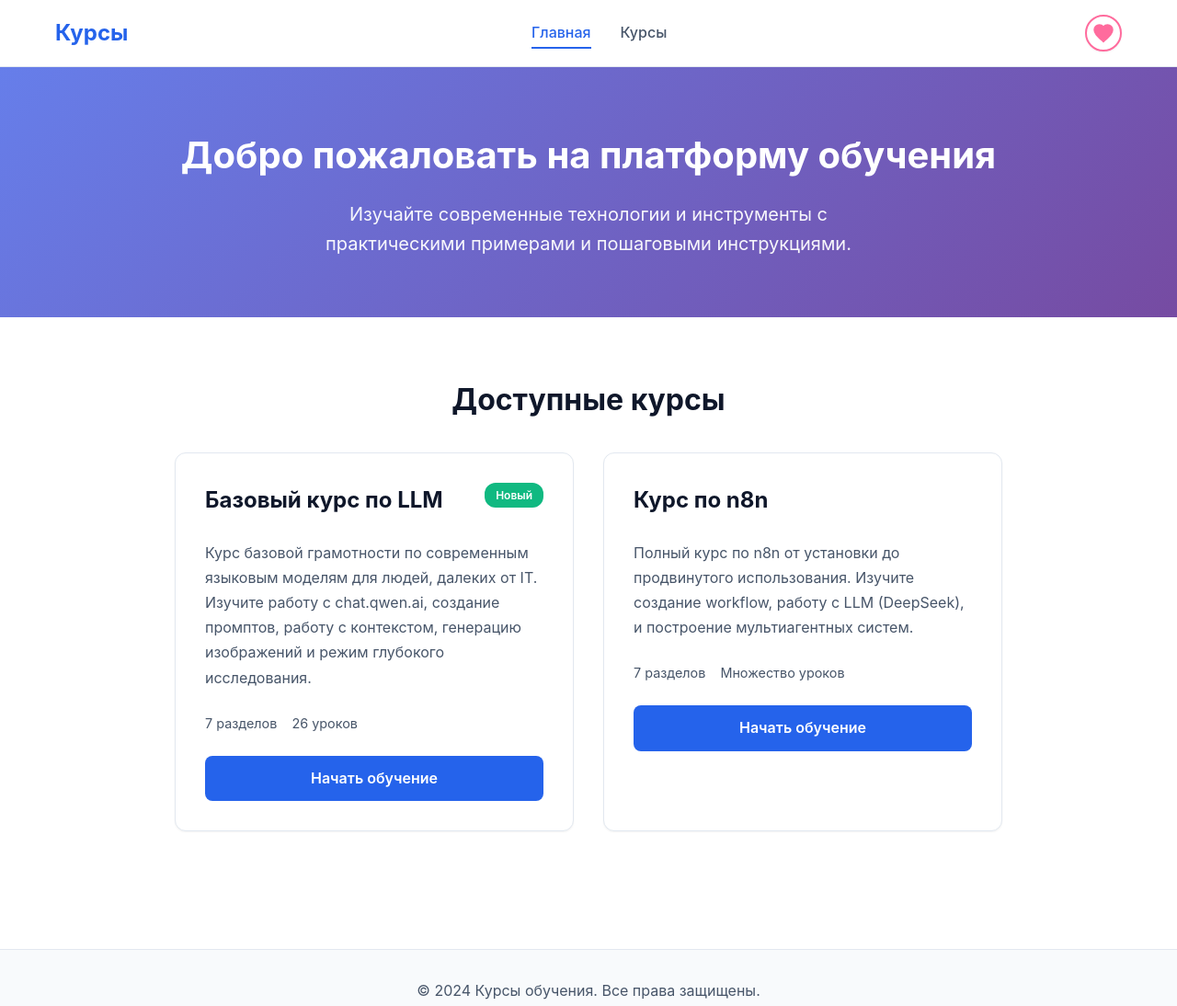
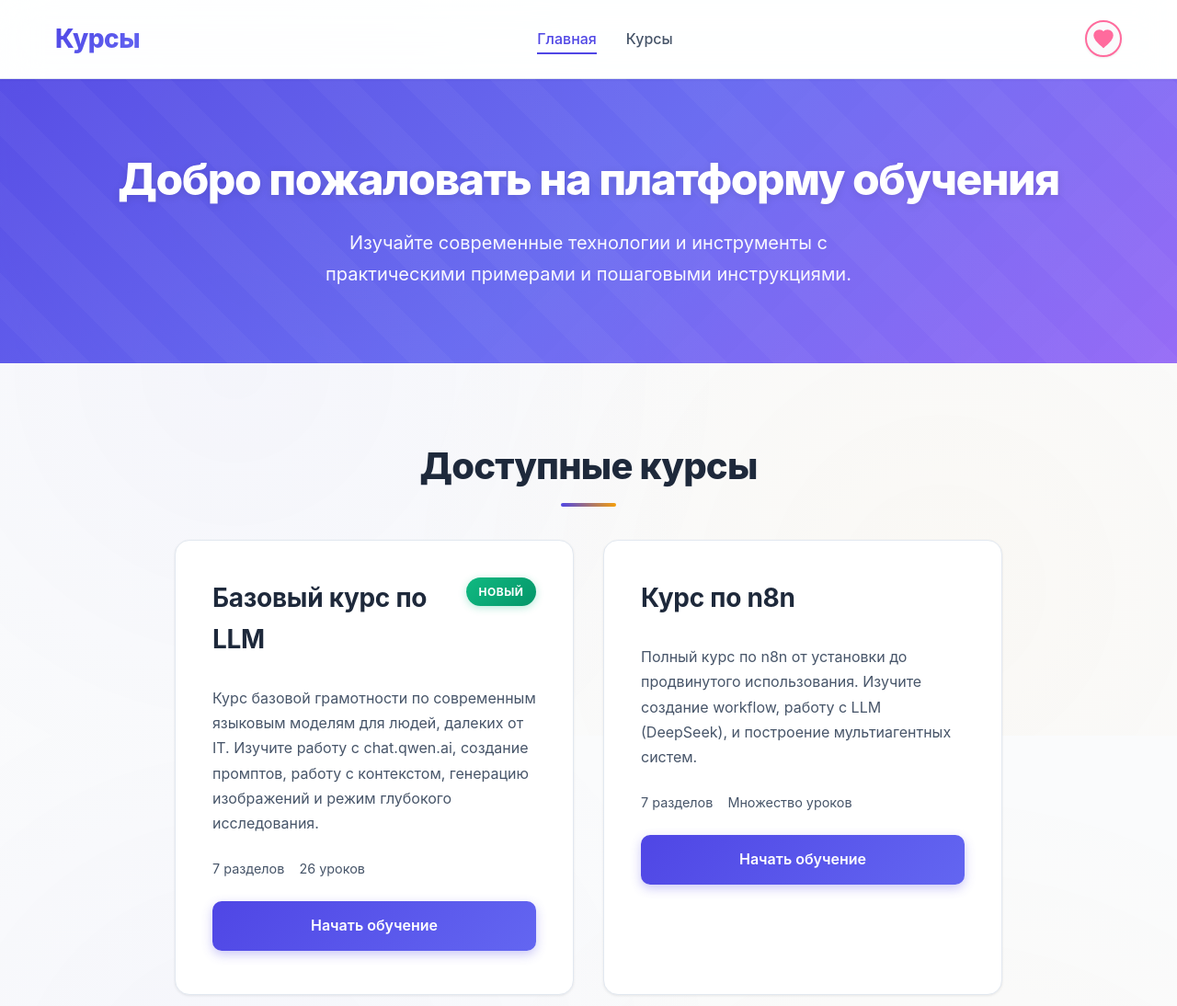
Before and after one commit to AndrewRed/base_courses, a plain HTML site: page index.html in a window 1280 px wide. Shown: the top 1094 px of the page at 92% size. Drawn offline with Linux system fonts and the light colour scheme; no server answers.

Commit message:
Update styles.css to enhance UI with new color scheme, improved typography, and refined hover effects; add background gradients and shadows for better visual depth.

```diff
--- a/styles.css
+++ b/styles.css
@@ -1,19 +1,23 @@
 :root {
-    --primary-color: #2563eb;
-    --primary-hover: #1d4ed8;
+    --primary-color: #4f46e5;
+    --primary-hover: #4338ca;
+    --primary-light: #6366f1;
     --secondary-color: #64748b;
-    --background: #ffffff;
-    --surface: #f8fafc;
-    --text-primary: #0f172a;
+    --background: #fafbfc;
+    --surface: #ffffff;
+    --text-primary: #1e293b;
     --text-secondary: #475569;
     --border-color: #e2e8f0;
     --success-color: #10b981;
-    --shadow-sm: 0 1px 2px 0 rgb(0 0 0 / 0.05);
-    --shadow-md: 0 4px 6px -1px rgb(0 0 0 / 0.1), 0 2px 4px -2px rgb(0 0 0 / 0.1);
-    --shadow-lg: 0 10px 15px -3px rgb(0 0 0 / 0.1), 0 4px 6px -4px rgb(0 0 0 / 0.1);
-    --radius: 8px;
-    --radius-lg: 12px;
-    --transition: all 0.3s ease;
+    --accent-color: #f59e0b;
+    --accent-light: #fbbf24;
+    --shadow-sm: 0 1px 3px 0 rgb(0 0 0 / 0.08);
+    --shadow-md: 0 4px 6px -1px rgb(0 0 0 / 0.1), 0 2px 4px -2px rgb(0 0 0 / 0.06);
+    --shadow-lg: 0 10px 15px -3px rgb(0 0 0 / 0.1), 0 4px 6px -4px rgb(0 0 0 / 0.05);
+    --shadow-xl: 0 20px 25px -5px rgb(0 0 0 / 0.1), 0 10px 10px -5px rgb(0 0 0 / 0.04);
+    --radius: 10px;
+    --radius-lg: 16px;
+    --transition: all 0.3s cubic-bezier(0.4, 0, 0.2, 1);
 }
 
 * {
@@ -23,10 +27,14 @@
 }
 
 body {
-    font-family: -apple-system, BlinkMacSystemFont, 'Segoe UI', 'Roboto', 'Oxygen', 'Ubuntu', 'Cantarell', sans-serif;
+    font-family: -apple-system, BlinkMacSystemFont, 'Segoe UI', 'Roboto', 'Oxygen', 'Ubuntu', 'Cantarell', 'Inter', sans-serif;
     line-height: 1.6;
     color: var(--text-primary);
     background-color: var(--background);
+    background-image:
+        radial-gradient(circle at 20% 50%, rgba(79, 70, 229, 0.03) 0%, transparent 50%),
+        radial-gradient(circle at 80% 80%, rgba(245, 158, 11, 0.03) 0%, transparent 50%);
+    background-attachment: fixed;
 }
 
 .container {
@@ -37,14 +45,14 @@ body {
 
 /* Header */
 .header {
-    background: var(--background);
+    background: rgba(255, 255, 255, 0.85);
     border-bottom: 1px solid var(--border-color);
-    padding: 1rem 0;
+    padding: 1.25rem 0;
     position: sticky;
     top: 0;
     z-index: 100;
-    backdrop-filter: blur(10px);
-    background: rgba(255, 255, 255, 0.9);
+    backdrop-filter: blur(20px) saturate(180%);
+    box-shadow: 0 1px 3px 0 rgb(0 0 0 / 0.05);
 }
 
 .header-content {
@@ -54,9 +62,13 @@ body {
 }
 
 .logo {
-    font-size: 1.5rem;
-    font-weight: 700;
-    color: var(--primary-color);
+    font-size: 1.75rem;
+    font-weight: 800;
+    background: linear-gradient(135deg, var(--primary-color) 0%, var(--primary-light) 100%);
+    -webkit-background-clip: text;
+    -webkit-text-fill-color: transparent;
+    background-clip: text;
+    letter-spacing: -0.02em;
 }
 
 .logo-link {
@@ -130,35 +142,80 @@ body {
 
 /* Hero Section */
 .hero {
-    padding: 4rem 0;
+    padding: 5rem 0;
     text-align: center;
-    background: linear-gradient(135deg, #667eea 0%, #764ba2 100%);
+    background:
+        linear-gradient(135deg, rgba(79, 70, 229, 0.95) 0%, rgba(99, 102, 241, 0.95) 50%, rgba(139, 92, 246, 0.9) 100%),
+        radial-gradient(circle at 30% 20%, rgba(245, 158, 11, 0.2) 0%, transparent 50%),
+        radial-gradient(circle at 70% 80%, rgba(236, 72, 153, 0.15) 0%, transparent 50%);
     color: white;
+    position: relative;
+    overflow: hidden;
+}
+
+.hero::before {
+    content: '';
+    position: absolute;
+    top: 0;
+    left: 0;
+    right: 0;
+    bottom: 0;
+    background-image:
+        repeating-linear-gradient(45deg, transparent, transparent 35px, rgba(255, 255, 255, 0.03) 35px, rgba(255, 255, 255, 0.03) 70px);
+    pointer-events: none;
+}
+
+.hero .container {
+    position: relative;
+    z-index: 1;
 }
 
 .hero-title {
-    font-size: 2.5rem;
-    margin-bottom: 1rem;
-    font-weight: 700;
+    font-size: 3rem;
+    margin-bottom: 1.5rem;
+    font-weight: 800;
+    letter-spacing: -0.03em;
+    text-shadow: 0 2px 10px rgba(0, 0, 0, 0.1);
+    line-height: 1.2;
 }
 
 .hero-description {
     font-size: 1.25rem;
     opacity: 0.95;
-    max-width: 600px;
+    max-width: 650px;
     margin: 0 auto;
+    line-height: 1.7;
+    font-weight: 400;
 }
 
 /* Courses Section */
 .courses-section {
-    padding: 4rem 0;
+    padding: 5rem 0;
+    position: relative;
 }
 
 .section-title {
-    font-size: 2rem;
-    margin-bottom: 2rem;
+    font-size: 2.5rem;
+    margin-bottom: 3rem;
     text-align: center;
     color: var(--text-primary);
+    font-weight: 800;
+    letter-spacing: -0.02em;
+    position: relative;
+    display: inline-block;
+    width: 100%;
+}
+
+.section-title::after {
+    content: '';
+    position: absolute;
+    bottom: -0.75rem;
+    left: 50%;
+    transform: translateX(-50%);
+    width: 60px;
+    height: 4px;
+    background: linear-gradient(90deg, var(--primary-color) 0%, var(--accent-color) 100%);
+    border-radius: 2px;
 }
 
 .courses-grid {
@@ -170,17 +227,37 @@ body {
 }
 
 .course-card {
-    background: var(--background);
+    background: var(--surface);
     border: 1px solid var(--border-color);
     border-radius: var(--radius-lg);
-    padding: 2rem;
+    padding: 2.5rem;
     transition: var(--transition);
     box-shadow: var(--shadow-sm);
+    position: relative;
+    overflow: hidden;
+}
+
+.course-card::before {
+    content: '';
+    position: absolute;
+    top: 0;
+    left: 0;
+    right: 0;
+    height: 4px;
+    background: linear-gradient(90deg, var(--primary-color) 0%, var(--primary-light) 50%, var(--accent-color) 100%);
+    transform: scaleX(0);
+    transform-origin: left;
+    transition: transform 0.3s ease;
+}
+
+.course-card:hover::before {
+    transform: scaleX(1);
 }
 
 .course-card:hover {
-    box-shadow: var(--shadow-lg);
-    transform: translateY(-4px);
+    box-shadow: var(--shadow-xl);
+    transform: translateY(-6px);
+    border-color: rgba(79, 70, 229, 0.2);
 }
 
 .course-card-header {
@@ -191,18 +268,23 @@ body {
 }
 
 .course-title {
-    font-size: 1.5rem;
+    font-size: 1.75rem;
     color: var(--text-primary);
-    margin-bottom: 0.5rem;
+    margin-bottom: 0.75rem;
+    font-weight: 700;
+    letter-spacing: -0.01em;
 }
 
 .course-badge {
-    background: var(--success-color);
+    background: linear-gradient(135deg, var(--success-color) 0%, #059669 100%);
     color: white;
-    padding: 0.25rem 0.75rem;
-    border-radius: 12px;
+    padding: 0.35rem 0.85rem;
+    border-radius: 20px;
     font-size: 0.75rem;
-    font-weight: 600;
+    font-weight: 700;
+    text-transform: uppercase;
+    letter-spacing: 0.5px;
+    box-shadow: 0 2px 8px rgba(16, 185, 129, 0.3);
 }
 
 .course-description {
@@ -227,21 +309,39 @@ body {
 
 .course-button {
     display: inline-block;
-    background: var(--primary-color);
+    background: linear-gradient(135deg, var(--primary-color) 0%, var(--primary-light) 100%);
     color: white;
-    padding: 0.75rem 1.5rem;
+    padding: 0.875rem 1.75rem;
     border-radius: var(--radius);
     text-decoration: none;
     font-weight: 600;
     transition: var(--transition);
     width: 100%;
     text-align: center;
+    box-shadow: 0 4px 12px rgba(79, 70, 229, 0.3);
+    position: relative;
+    overflow: hidden;
+}
+
+.course-button::before {
+    content: '';
+    position: absolute;
+    top: 0;
+    left: -100%;
+    width: 100%;
+    height: 100%;
+    background: linear-gradient(90deg, transparent, rgba(255, 255, 255, 0.2), transparent);
+    transition: left 0.5s ease;
+}
+
+.course-button:hover::before {
+    left: 100%;
 }
 
 .course-button:hover {
-    background: var(--primary-hover);
+    background: linear-gradient(135deg, var(--primary-hover) 0%, var(--primary-color) 100%);
     transform: translateY(-2px);
-    box-shadow: var(--shadow-md);
+    box-shadow: 0 6px 20px rgba(79, 70, 229, 0.4);
 }
 
 /* Course Page */
@@ -293,9 +393,11 @@ body {
 
 .progress-fill {
     height: 100%;
-    background: var(--primary-color);
-    transition: width 0.3s ease;
+    background: linear-gradient(90deg, var(--primary-color) 0%, var(--primary-light) 100%);
+    transition: width 0.5s cubic-bezier(0.4, 0, 0.2, 1);
     width: 0%;
+    border-radius: 4px;
+    box-shadow: 0 0 10px rgba(79, 70, 229, 0.4);
 }
 
 .progress-text {
@@ -306,9 +408,10 @@ body {
 
 .course-nav {
     background: var(--surface);
-    padding: 1.5rem;
+    padding: 1.75rem;
     border-radius: var(--radius-lg);
     border: 1px solid var(--border-color);
+    box-shadow: var(--shadow-sm);
 }
 
 .course-nav h3 {
@@ -379,8 +482,9 @@ body {
 }
 
 .lesson-link.active {
-    background: var(--primary-color);
+    background: linear-gradient(135deg, var(--primary-color) 0%, var(--primary-light) 100%);
     color: white;
+    box-shadow: 0 2px 8px rgba(79, 70, 229, 0.3);
 }
 
 .lesson-link.completed::before {
@@ -395,11 +499,12 @@ body {
 
 /* Course Content */
 .course-content {
-    background: var(--background);
+    background: var(--surface);
     border-radius: var(--radius-lg);
-    padding: 2rem;
+    padding: 2.5rem;
     border: 1px solid var(--border-color);
     min-height: 600px;
+    box-shadow: var(--shadow-sm);
 }
 
 .lesson-placeholder {
@@ -418,11 +523,14 @@ body {
 }
 
 .lesson-content h1 {
-    font-size: 2rem;
-    margin-bottom: 1rem;
+    font-size: 2.25rem;
+    margin-bottom: 1.5rem;
     color: var(--text-primary);
-    padding-bottom: 1rem;
-    border-bottom: 2px solid var(--border-color);
+    padding-bottom: 1.25rem;
+    border-bottom: 3px solid;
+    border-image: linear-gradient(90deg, var(--primary-color) 0%, var(--accent-color) 100%) 1;
+    font-weight: 800;
+    letter-spacing: -0.02em;
 }
 
 .lesson-content h2 {
@@ -433,10 +541,11 @@ body {
 }
 
 .lesson-content h3 {
-    font-size: 1.25rem;
-    margin-top: 1.5rem;
-    margin-bottom: 0.75rem;
+    font-size: 1.375rem;
+    margin-top: 2rem;
+    margin-bottom: 1rem;
     color: var(--text-primary);
+    font-weight: 600;
 }
 
 .lesson-content p {
@@ -446,9 +555,14 @@ body {
 
 .lesson-content ul,
 .lesson-content ol {
-    margin-bottom: 1rem;
+    margin-bottom: 1.5rem;
     padding-left: 2rem;
     color: var(--text-secondary);
+}
+
+.lesson-content ul li::marker {
+    color: var(--primary-color);
+    font-weight: bold;
 }
 
 .lesson-content li {
@@ -465,12 +579,25 @@ body {
 }
 
 .lesson-content pre {
-    background: var(--surface);
-    padding: 1.5rem;
+    background: linear-gradient(135deg, rgba(79, 70, 229, 0.03) 0%, rgba(245, 158, 11, 0.03) 100%);
+    padding: 1.75rem;
     border-radius: var(--radius);
     overflow-x: auto;
     margin-bottom: 1.5rem;
     border: 1px solid var(--border-color);
+    box-shadow: inset 0 2px 4px rgba(0, 0, 0, 0.02);
+    position: relative;
+}
+
+.lesson-content pre::before {
+    content: '';
+    position: absolute;
+    top: 0;
+    left: 0;
+    width: 4px;
+    height: 100%;
+    background: linear-gradient(180deg, var(--primary-color) 0%, var(--accent-color) 100%);
+    border-radius: var(--radius) 0 0 var(--radius);
 }
 
 .lesson-content pre code {
@@ -514,7 +641,10 @@ body {
 .lesson-content table {
     width: 100%;
     border-collapse: collapse;
-    margin: 1.5rem 0;
+    margin: 2rem 0;
+    border-radius: var(--radius);
+    overflow: hidden;
+    box-shadow: var(--shadow-sm);
 }
 
 .lesson-content th,
@@ -525,9 +655,12 @@ body {
 }
 
 .lesson-content th {
-    background: var(--surface);
-    font-weight: 600;
+    background: linear-gradient(135deg, rgba(79, 70, 229, 0.1) 0%, rgba(99, 102, 241, 0.1) 100%);
+    font-weight: 700;
     color: var(--text-primary);
+    text-transform: uppercase;
+    font-size: 0.875rem;
+    letter-spacing: 0.5px;
 }
 
 /* Lesson Navigation */
@@ -540,21 +673,22 @@ body {
 }
 
 .nav-button {
-    background: var(--primary-color);
+    background: linear-gradient(135deg, var(--primary-color) 0%, var(--primary-light) 100%);
     color: white;
     border: none;
-    padding: 0.75rem 1.5rem;
+    padding: 0.875rem 1.75rem;
     border-radius: var(--radius);
     font-weight: 600;
     cursor: pointer;
     transition: var(--transition);
     font-size: 1rem;
+    box-shadow: 0 4px 12px rgba(79, 70, 229, 0.25);
 }
 
 .nav-button:hover:not(:disabled) {
-    background: var(--primary-hover);
+    background: linear-gradient(135deg, var(--primary-hover) 0%, var(--primary-color) 100%);
     transform: translateY(-2px);
-    box-shadow: var(--shadow-md);
+    box-shadow: 0 6px 20px rgba(79, 70, 229, 0.35);
 }
 
 .nav-button:disabled {
@@ -566,12 +700,23 @@ body {
 
 /* Footer */
 .footer {
-    background: var(--surface);
-    padding: 2rem 0;
+    background: linear-gradient(180deg, var(--surface) 0%, var(--background) 100%);
+    padding: 3rem 0;
     text-align: center;
     color: var(--text-secondary);
     border-top: 1px solid var(--border-color);
-    margin-top: 4rem;
+    margin-top: 5rem;
+    position: relative;
+}
+
+.footer::before {
+    content: '';
+    position: absolute;
+    top: 0;
+    left: 0;
+    right: 0;
+    height: 1px;
+    background: linear-gradient(90deg, transparent 0%, var(--primary-color) 50%, transparent 100%);
 }
 
 /* Responsive */
@@ -621,4 +766,16 @@ body {
     .nav-button {
         width: 100%;
     }
+
+    .hero-title {
+        font-size: 2rem;
+    }
+
+    .section-title {
+        font-size: 2rem;
+    }
+
+    .section-title::after {
+        width: 40px;
+    }
 }
```
